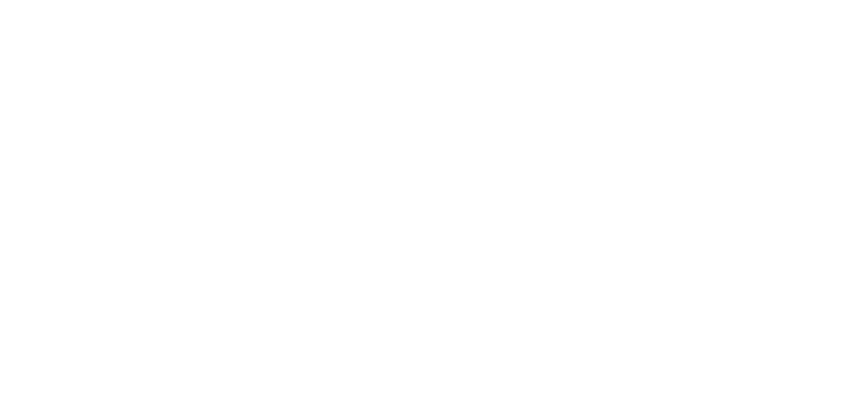
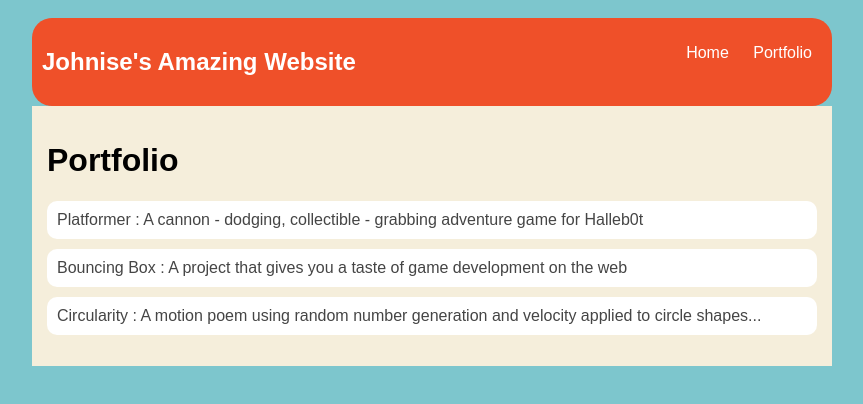
Before and after one commit to jbowie48/jbowie48.github.io, a plain HTML site: page portfolio.html in a window 1280 px wide. Shown: the whole page, without its empty margins (208-1071 px from the left). Drawn offline with Linux system fonts and the light colour scheme.

Commit message:
add portfolio.html file

```diff
--- a/portfolio.html
+++ b/portfolio.html
@@ -0,0 +1,110 @@
+<!DOCTYPE HTML>
+<html>
+    <head>
+        <title>Johnise's Amazing Website</title>
+        <style type="text/css">
+            body {
+                background: rgb(125, 198, 205);
+                color: rgb(45, 45, 45);
+                padding: 10px;
+                font-family: arial;
+            }
+            header {
+                font-size: 1.5em;
+                font-weight: bold;
+            }
+
+            #all-contents {
+                max-width: 800px;
+                margin: auto;
+            }
+
+            /* navigation menu */
+            nav {
+                background: rgb(239, 80, 41);
+                margin: 0 auto;
+                display: flex;
+                padding: 10px;
+                border-radius:20px;
+            }
+            h1 {
+                display: flex;
+                align-items: center;
+                color: rgb(255, 255, 255);
+                flex: 1;
+            }
+            #nav-ul {
+                list-style-image: none;
+            }
+            .nav-li {
+                display: inline-block;
+                padding: 0 10px;
+            }
+            .nav-a {
+                text-decoration: none;
+                color: #fff;
+            }
+
+            /* main container area beneath menu */
+            main {
+                background: rgb(245, 238, 219);
+                display: flex;
+            }
+            .content {
+                flex: 1;
+                padding: 15px;
+            }
+                /* portfolio styles */
+            .content h1 {
+                color: black;
+            }
+
+            #portfolio {
+                list-style-type: none;
+                padding-left: 0;
+            }
+
+            #portfolio li {
+                background: #fff;
+                padding: 10px;
+                border-radius: 10px;
+                margin-bottom: 10px;
+            }
+
+            #portfolio li:hover {
+                background: #eee;
+            }
+
+            #portfolio a {
+                text-decoration: none;
+                color: #454545;
+            }
+        </style>
+    </head>
+
+    <body>
+      <div id="all-contents">
+          <nav>
+            <h1>Johnise's Amazing Website</h1>
+            <ul id="nav-ul">
+                <li class="nav-li">
+                  <a class="nav-a" href="index.html">Home</a>
+                </li>
+                <li class="nav-li">
+                  <a class="nav-a" href="portfolio.html">Portfolio</a>
+                </li>
+            </ul>
+        </nav>
+        <main>
+            <div class="content">
+                <h1>Portfolio</h1>
+                <ul id="portfolio">
+                    <li><a href="projects/platformer/">Platformer : A cannon - dodging, collectible - grabbing adventure game for Halleb0t</a></li>
+                    <li><a href="projects/bouncing-box/">Bouncing Box : A project that gives you a taste of game development on the web </a></li>
+                    <li><a href="projects/circularity/">Circularity : A motion poem using random number generation and velocity applied to circle shapes...</a></li>
+                </ul>
+            </div>
+        </main>
+      </div>
+    </body>
+</html>
```
Also changed, not shown: index.html (+1 -0 lines).
